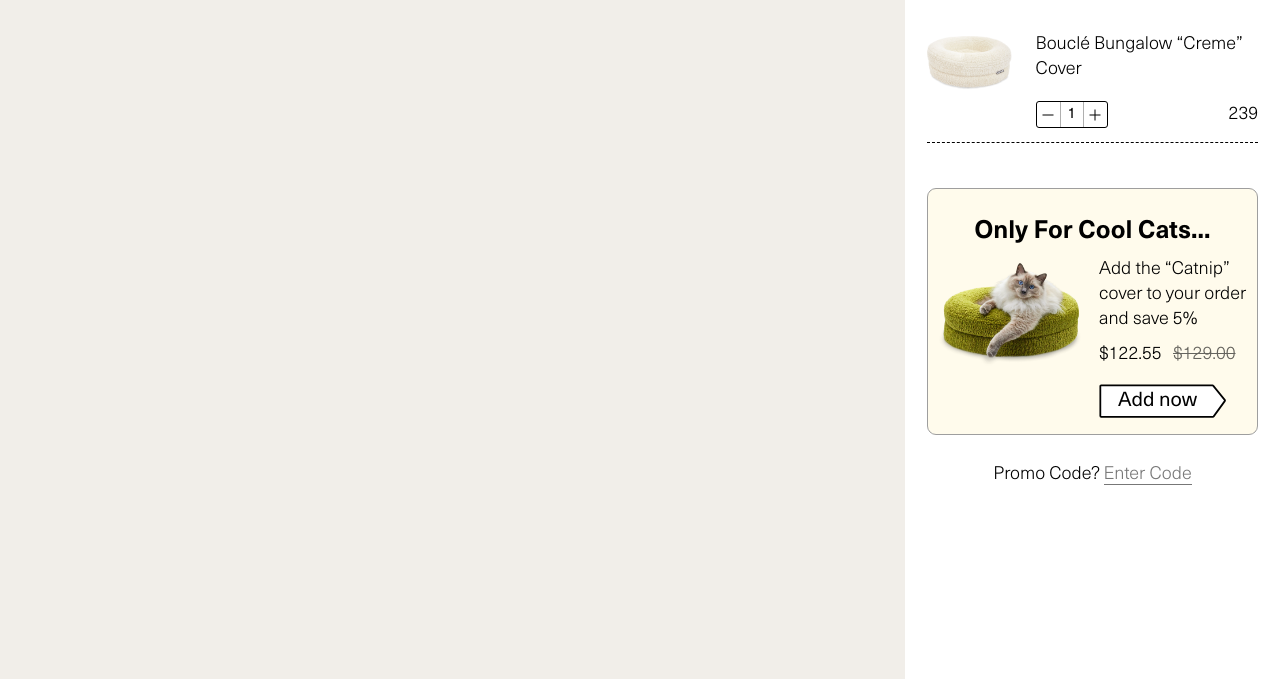
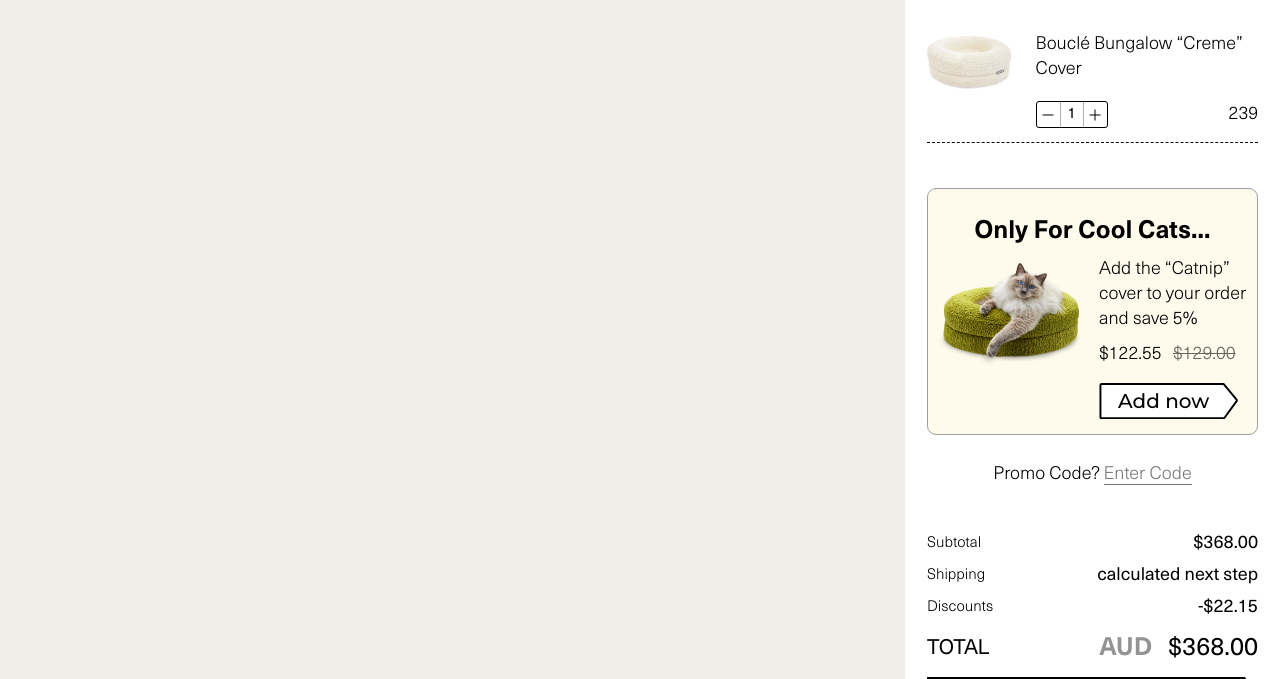
Before and after one commit to presto-agency/Cat_test_task, a Gatsby site: page / in a window 1280 px wide. Shown: the part 121-800 px from the top of the page. Built offline with nearby package versions, Linux system fonts and the light colour scheme; Gatsby itself is replaced by a stand-in of ours; a web font is replaced by a local one.

Commit message:
feat: finish cart

```diff
--- a/src/components/Advertising/Advertising.js
+++ b/src/components/Advertising/Advertising.js
@@ -1,6 +1,8 @@
 import React from 'react';
 import asset from "../../images/pictures/cat.webp";
 import * as styles from "./advertising.module.scss";
+import * as btnStyles from "../UI/MyButton/myButton.module.scss";
+
 import MyButton from "../UI/MyButton/MyButton";
 
 const Advertising = () => {
@@ -23,7 +25,7 @@ const Advertising = () => {
           <span>
             $129.00
           </span>
-          <MyButton description={'Add now'}/>
+          <MyButton className={btnStyles.myButton} description={'Add now'}/>
         </div>
       </div>
     </div>
--- a/src/components/UI/Cart/Cart.js
+++ b/src/components/UI/Cart/Cart.js
@@ -1,12 +1,15 @@
 import React from 'react';
 import * as styles from "./cart.module.scss"
+import {myButton, black} from "../MyButton/myButton.module.scss"
 import Asset from "../Asset/Asset";
 import Advertising from "../../Advertising/Advertising";
 import {Link} from "gatsby";
+import MyButton from "../MyButton/MyButton";
 
 const Cart = () => {
   return (
     <section className={styles.cart}>
+      <div className={styles.cart__top}>
         <h2>
           Your Cart
         </h2>
@@ -17,6 +20,55 @@ const Cart = () => {
         <p>
           Promo Code? <Link to={'/'}>Enter Code</Link>
         </p>
+      </div>
+      <div className={styles.cart__bottom}>
+        <ul>
+          <li>
+            <p>
+              <small>
+                Subtotal
+              </small>
+              <span>
+              $368.00
+            </span>
+            </p>
+          </li>
+          <li>
+            <p>
+              <small>
+                Shipping
+              </small>
+                <span>
+                  calculated next step
+                </span>
+            </p>
+          </li>
+          <li>
+            <p>
+              <small>
+                Discounts
+              </small>
+              <span>
+              -$22.15
+            </span>
+            </p>
+          </li>
+          <li className={styles.total}>
+            <p>
+              <small>
+                TOTAL
+              </small>
+              <span>
+                <strong>
+                  AUD
+                </strong>
+                $368.00
+              </span>
+            </p>
+          </li>
+        </ul>
+        <MyButton className={`${myButton} ${black}`} description={'Checkout now'}/>
+      </div>
     </section>
   );
 };
--- a/src/components/UI/Cart/cart.module.scss
+++ b/src/components/UI/Cart/cart.module.scss
@@ -9,7 +9,11 @@
   right: 0;
   background-color: #fff;
   padding: 57px 22px 40px;
+  display: flex;
+  flex-direction: column;
+  justify-content: space-between;
 
+  &__top {
     h2 {
       font-family: 'CooperBt';
       font-weight: 300;
@@ -35,3 +39,47 @@
       }
     }
   }
+
+  &__bottom {
+    margin: 44px 0 0 0;
+    ul {
+      li {
+        &.total {
+          margin: 16px 0 0 0;
+
+          p {
+            text-transform: uppercase;
+            font-size: 25px;
+            line-height: 25px;
+            font-weight: 400;
+
+            span {
+              strong {
+                color: #939393;
+                margin: 0 16px 0 0;
+              }
+            }
+          }
+        }
+
+        margin: 7px 0 0 0;
+
+        &:first-child {
+          margin: 0;
+        }
+
+        p {
+          display: flex;
+          justify-content: space-between;
+          font-size: 18px;
+          line-height: 25px;
+          font-weight: 300;
+
+          span {
+            font-weight: 400;
+          }
+        }
+      }
+    }
+  }
+}
--- a/src/components/UI/MyButton/MyButton.js
+++ b/src/components/UI/MyButton/MyButton.js
@@ -1,9 +1,8 @@
 import React from 'react';
-import * as styles from "./myButton.module.scss"
 
-const MyButton = ({description}) => {
+const MyButton = ({description, className}) => {
   return (
-    <button className={styles.myButton}>
+    <button className={className}>
       {description}
     </button>
   );
--- a/src/components/UI/MyButton/myButton.module.scss
+++ b/src/components/UI/MyButton/myButton.module.scss
@@ -1,5 +1,7 @@
 .myButton {
   position: relative;
+  display: inline-block;
+  font-family: 'Montserrat';
   margin: 16px 0 0 0;
   font-size: 20px;
   line-height: 24px;
@@ -9,4 +11,11 @@
   background-repeat: no-repeat;
   background-position: center;
   background-size: 100%;
+
+  &.black {
+    width: 100%;
+    font-family: 'NeueHaasUnica';
+    color: #fff;
+    background-image: url("../../../images/icons/button-bg-b.svg");
+  }
 }
--- a/src/styles/fonts.scss
+++ b/src/styles/fonts.scss
@@ -5,3 +5,4 @@
 @include font("NeueHaasUnica", "NeueHaasUnicaMedium", "500", "normal");
 @include font("NeueHaasUnica", "NeueHaasUnicaBold", "700", "normal");
 @include font("NeueHaasUnica", "NeueHaasUnicaBlack", "900", "normal");
+@include font("Montserrat", "Montserrat-Medium", "500", "normal");
```
Also changed, not shown: src/images/icons/button-bg-b.svg (added), static/fonts/Montserrat-Medium.woff (added), static/fonts/Montserrat-Medium.woff2 (added). Lines whose indentation alone changed are shown as unchanged.
